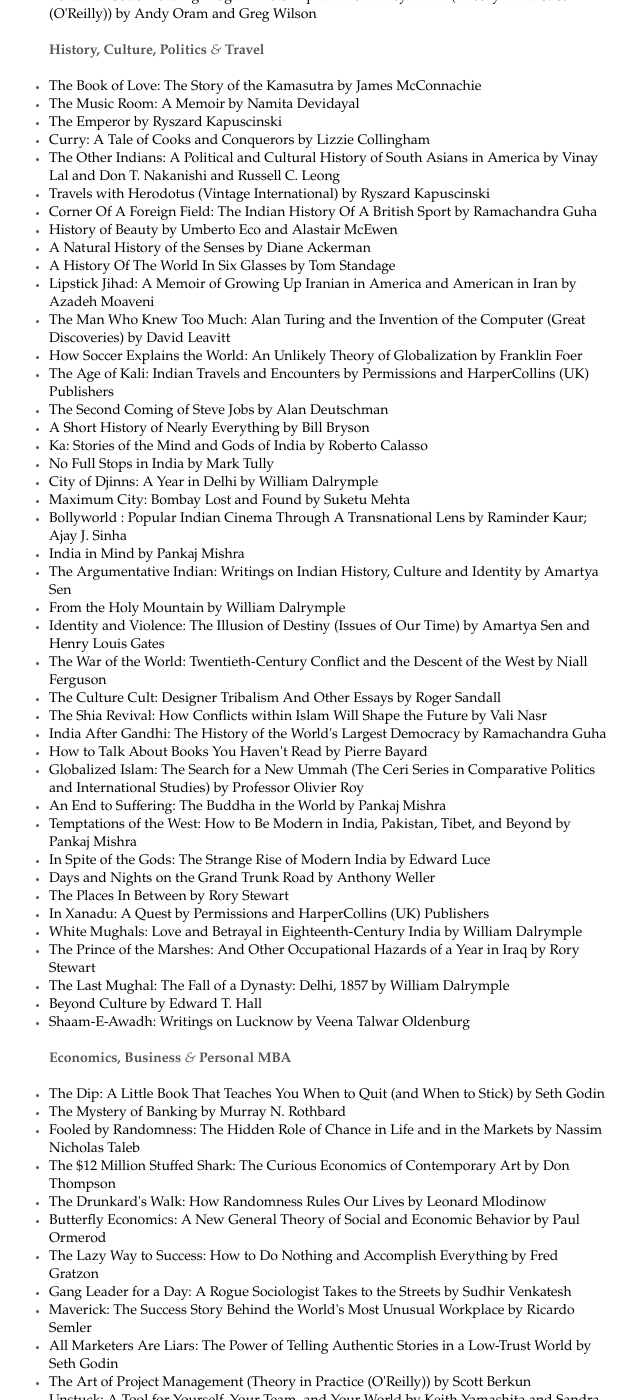
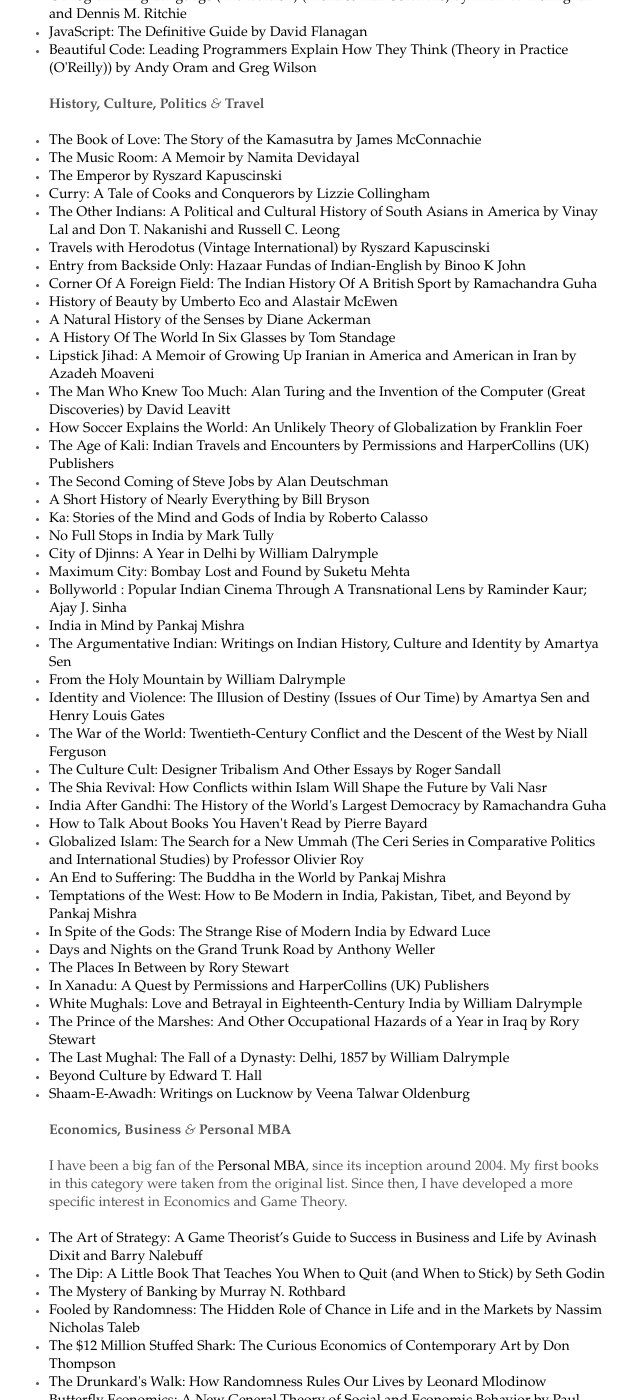
Before and after one commit to deepakjois/website, a Jekyll site: the page built from books/index.html, in a window 1280 px wide and 1400 px high, scrolled down 2859 px. Shown: the whole window, without its empty margins (311-951 px from the left). Built offline with Jekyll 4.4.1, drawn with Linux system fonts in a browser that asks for light colours; some of the changed text lies outside the part shown.

Commit message:
Further changes to books read

```diff
--- a/_includes/books_read.html
+++ b/_includes/books_read.html
@@ -1,4 +1,7 @@
+<p>The list below is organised according to my interests, rather than a more technical categorization. Some books may have overlapping categories.</p>
+
 <h3>Fiction – Indian Subcontinent Related</h3>
+
 <ul id="fiction-indian">
    <li class="pre_2009"><a href="http://www.amazon.com/No-God-Sight-Altaf-Tyrewala/dp/159692263X%3FSubscriptionId%3D1KWW0ZZBXM2H44SQVD02%26tag%3Dws%26linkCode%3Dxm2%26camp%3D2025%26creative%3D165953%26creativeASIN%3D159692263X">No God in Sight by Altaf Tyrewala</a></li>
    <li class="pre_2009"><a href="http://www.amazon.com/Six-Suspects-Vikas-Swarup/dp/0385608152%3FSubscriptionId%3D1KWW0ZZBXM2H44SQVD02%26tag%3Dws%26linkCode%3Dxm2%26camp%3D2025%26creative%3D165953%26creativeASIN%3D0385608152">Six Suspects by Vikas Swarup</a></li>
@@ -55,7 +58,7 @@
   <li class="pre_2009"><a href="http://www.amazon.com/Little-Brother-Cory-Doctorow/dp/0765319853%3FSubscriptionId%3D1KWW0ZZBXM2H44SQVD02%26tag%3Dws%26linkCode%3Dxm2%26camp%3D2025%26creative%3D165953%26creativeASIN%3D0765319853">Little Brother by Cory Doctorow</a></li>
 </ul>
 
-<p><strong>Other Fiction</strong></p>
+<h3>Other Fiction</h3>
 
 <ul id="fiction-other">
     <li class="pre_2009"><a href="http://www.amazon.com/Finder-Novel-Colin-Harrison/dp/0374299498%3FSubscriptionId%3D1KWW0ZZBXM2H44SQVD02%26tag%3Dws%26linkCode%3Dxm2%26camp%3D2025%26creative%3D165953%26creativeASIN%3D0374299498">The Finder: A Novel by Colin Harrison</a></li>
@@ -88,7 +91,7 @@
     <li class="pre_2009"><a href="http://www.amazon.com/Sightseeing-Stories-Rattawut-Lapcharoensap/dp/0802117880%3FSubscriptionId%3D1KWW0ZZBXM2H44SQVD02%26tag%3Dws%26linkCode%3Dxm2%26camp%3D2025%26creative%3D165953%26creativeASIN%3D0802117880">Sightseeing: Stories by Rattawut Lapcharoensap</a></li>
 </ul>
 
-<p><strong>Computers, Software, Technology and Design</strong></p>
+<h3>Computers, Software, Technology and Design</h3>
 
 <ul id="fiction-tech">
       <li class="pre_2009"><a href="http://www.amazon.com/Pro-ADO-NET-2-0-Experts-Voice/dp/1590595122%3FSubscriptionId%3D1KWW0ZZBXM2H44SQVD02%26tag%3Dws%26linkCode%3Dxm2%26camp%3D2025%26creative%3D165953%26creativeASIN%3D1590595122">Pro ADO.NET 2.0 (Expert's Voice) by Sahil Malik</a></li>
@@ -121,7 +124,8 @@
       <li class="pre_2009"><a href="http://www.amazon.com/Beautiful-Code-Leading-Programmers-Practice/dp/0596510047%3FSubscriptionId%3D1KWW0ZZBXM2H44SQVD02%26tag%3Dws%26linkCode%3Dxm2%26camp%3D2025%26creative%3D165953%26creativeASIN%3D0596510047">Beautiful Code: Leading Programmers Explain How They Think (Theory in Practice (O'Reilly)) by Andy Oram and Greg Wilson</a></li>
 </ul>
 
-<p><strong>History, Culture, Politics <span class="amp">&amp;</span> Travel</strong></p>
+<h3>History, Culture, Politics <span class="amp">&amp;</span> Travel</h3>
+
 <ul id="non-fiction-culture">
   <li class="in_2009"><a href="http://www.amazon.com/Book-Love-Story-Kamasutra/dp/0805088180%3FSubscriptionId%3D1KWW0ZZBXM2H44SQVD02%26tag%3Dws%26linkCode%3Dxm2%26camp%3D2025%26creative%3D165953%26creativeASIN%3D0805088180">The Book of Love: The Story of the Kamasutra by James McConnachie</a></li>
   <li class="pre_2009"><a href="http://www.amazon.com/Music-Room-Memoir-Namita-Devidayal/dp/031253664X%3FSubscriptionId%3D1KWW0ZZBXM2H44SQVD02%26tag%3Dws%26linkCode%3Dxm2%26camp%3D2025%26creative%3D165953%26creativeASIN%3D031253664X">The Music Room: A Memoir by Namita Devidayal</a></li>
@@ -129,6 +133,7 @@
   <li class="pre_2009"><a href="http://www.amazon.com/Curry-Cooks-Conquerors-Lizzie-Collingham/dp/0195172418%3FSubscriptionId%3D1KWW0ZZBXM2H44SQVD02%26tag%3Dws%26linkCode%3Dxm2%26camp%3D2025%26creative%3D165953%26creativeASIN%3D0195172418">Curry: A Tale of Cooks and Conquerors by Lizzie Collingham</a></li>
   <li class="pre_2009"><a href="http://www.amazon.com/Other-Indians-Political-Cultural-History/dp/0934052417%3FSubscriptionId%3D1KWW0ZZBXM2H44SQVD02%26tag%3Dws%26linkCode%3Dxm2%26camp%3D2025%26creative%3D165953%26creativeASIN%3D0934052417">The Other Indians: A Political and Cultural History of South Asians in America by Vinay Lal and Don T. Nakanishi and Russell C. Leong</a></li>
   <li class="pre_2009"><a href="http://www.amazon.com/Travels-Herodotus-Vintage-International-Kapuscinski/dp/1400078784%3FSubscriptionId%3D1KWW0ZZBXM2H44SQVD02%26tag%3Dws%26linkCode%3Dxm2%26camp%3D2025%26creative%3D165953%26creativeASIN%3D1400078784">Travels with Herodotus (Vintage International) by Ryszard Kapuscinski</a></li>
+  <li class="pre_2009"><a href="http://www.amazon.com/Entry-Backside-Only-Hazaar-Indian-English/dp/014310327X">Entry from Backside Only: Hazaar Fundas of Indian-English by Binoo K John</a></li>
   <li class="pre_2009"><a href="http://www.amazon.com/Corner-Foreign-Field-History-British/dp/0330491172%3FSubscriptionId%3D1KWW0ZZBXM2H44SQVD02%26tag%3Dws%26linkCode%3Dxm2%26camp%3D2025%26creative%3D165953%26creativeASIN%3D0330491172">Corner Of A Foreign Field: The Indian History Of A British Sport by Ramachandra Guha</a></li>
   <li class="pre_2009"><a href="http://www.amazon.com/History-Beauty-Umberto-Eco/dp/0847826465%3FSubscriptionId%3D1KWW0ZZBXM2H44SQVD02%26tag%3Dws%26linkCode%3Dxm2%26camp%3D2025%26creative%3D165953%26creativeASIN%3D0847826465">History of Beauty by Umberto Eco and Alastair McEwen</a></li>
   <li class="pre_2009"><a href="http://www.amazon.com/Natural-History-Senses-Diane-Ackerman/dp/0394573358%3FSubscriptionId%3D1KWW0ZZBXM2H44SQVD02%26tag%3Dws%26linkCode%3Dxm2%26camp%3D2025%26creative%3D165953%26creativeASIN%3D0394573358">A Natural History of the Senses by Diane Ackerman</a></li>
@@ -168,9 +173,16 @@
 </ul>
 
 
-<p><strong>Economics, Business <span class="amp">&amp;</span> Personal MBA</strong></p>
+<h3>Economics, Business <span class="amp">&amp;</span> Personal MBA</h3>
+
+<p>I have been a big fan of the <a href="http://personalmba.com/" title="The
+Personal MBA: DIY Business Education &amp; Training">Personal MBA</a>, since
+its inception around 2004. My first books in this category were taken from
+the original list. Since then, I have developed a more specific interest in
+Economics and Game Theory.</p>
 
 <ul id="non-fiction-economics">
+  <li class="in_2009"><a href="http://amazon.com/dp/0393062430">The Art of Strategy: A Game Theorist’s Guide to Success in Business and Life by Avinash Dixit and Barry Nalebuff</a></li>
   <li class="pre_2009"><a href="http://www.amazon.com/Dip-Little-Book-Teaches-Stick/dp/1591841666%3FSubscriptionId%3D1KWW0ZZBXM2H44SQVD02%26tag%3Dws%26linkCode%3Dxm2%26camp%3D2025%26creative%3D165953%26creativeASIN%3D1591841666">The Dip: A Little Book That Teaches You When to Quit (and When to Stick) by Seth Godin</a></li>
   <li class="pre_2009"><a href="http://www.amazon.com/Mystery-Banking-Murray-N-Rothbard/dp/0943940044%3FSubscriptionId%3D1KWW0ZZBXM2H44SQVD02%26tag%3Dws%26linkCode%3Dxm2%26camp%3D2025%26creative%3D165953%26creativeASIN%3D0943940044">The Mystery of Banking by Murray N. Rothbard</a></li>
   <li class="pre_2009"><a href="http://www.amazon.com/Fooled-Randomness-Hidden-Chance-Markets/dp/0812975219%3FSubscriptionId%3D1KWW0ZZBXM2H44SQVD02%26tag%3Dws%26linkCode%3Dxm2%26camp%3D2025%26creative%3D165953%26creativeASIN%3D0812975219">Fooled by Randomness: The Hidden Role of Chance in Life and in the Markets by Nassim Nicholas Taleb</a></li>
@@ -213,7 +225,7 @@
   <li class="pre_2009"><a href="http://www.amazon.com/Logic-Life-Rational-Economics-Irrational/dp/1400066425%3FSubscriptionId%3D1KWW0ZZBXM2H44SQVD02%26tag%3Dws%26linkCode%3Dxm2%26camp%3D2025%26creative%3D165953%26creativeASIN%3D1400066425">The Logic of Life: The Rational Economics of an Irrational World by Tim Harford</a></li>
 </ul>
 
-<p><strong>Photography</strong></p>
+<h3>Photography</h3>
 
 <ul id="non-fiction-photography">
   <li class="in_2009"><a href="http://amazon.com/dp/B001H31NHS">America at Home by Rick Smolan and Jennifer Erwitt</a></li>
@@ -223,7 +235,8 @@
   <li class="pre_2009"><a href="http://www.amazon.com/Rangefinder-Equipment-Techniques-Roger-Hicks/dp/1861083300%3FSubscriptionId%3D1KWW0ZZBXM2H44SQVD02%26tag%3Dws%26linkCode%3Dxm2%26camp%3D2025%26creative%3D165953%26creativeASIN%3D1861083300">Rangefinder: Equipment, History, Techniques by Roger Hicks and Frances Schultz</a></li>
 </ul>
 
-<p><strong>Other Non-fiction</strong></p>
+<h3>Other Non-fiction</h3>
+
 <ul id="non-fiction-other">
   <li class="in_2009"><a href="http://amazon.com/dp/0143114743">A Place of My Own: The Architecture of Daydreams by Michael Pollan</a></li>
   <li class="in_2009"><a href="http://amazon.com/dp/B001BSSIF4">Why Beautiful People Have More Daughters: From Dating, Shopping, and Praying to Going to War and Becoming a Billionaire – Two Evolutionary Psychologists Explain Why We Do What We Do by Alan S. Miller and Satoshi Kanazawa</a></li>
```
Also changed, not shown: dumphtml.rb (deleted, +0 -64 lines).
